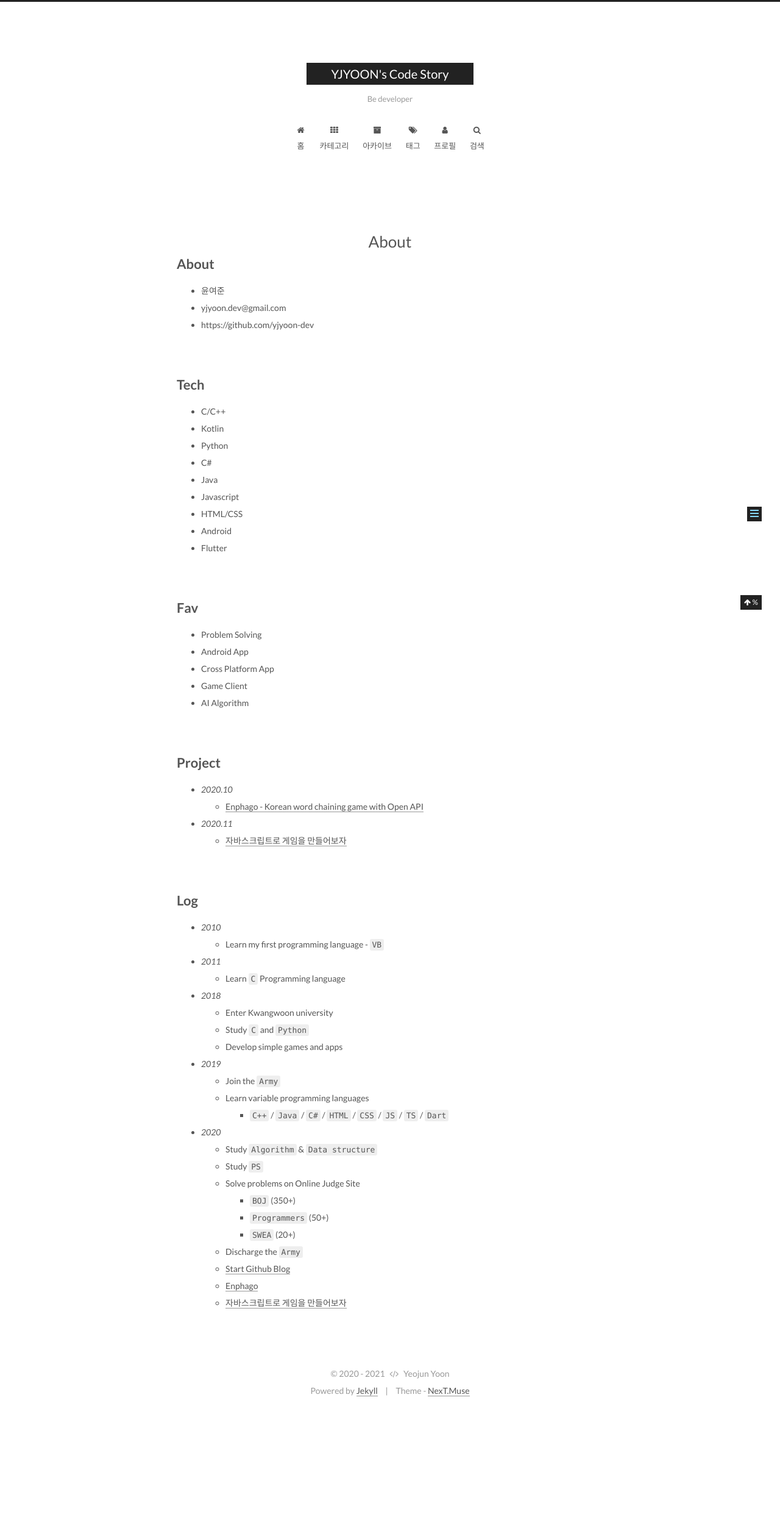
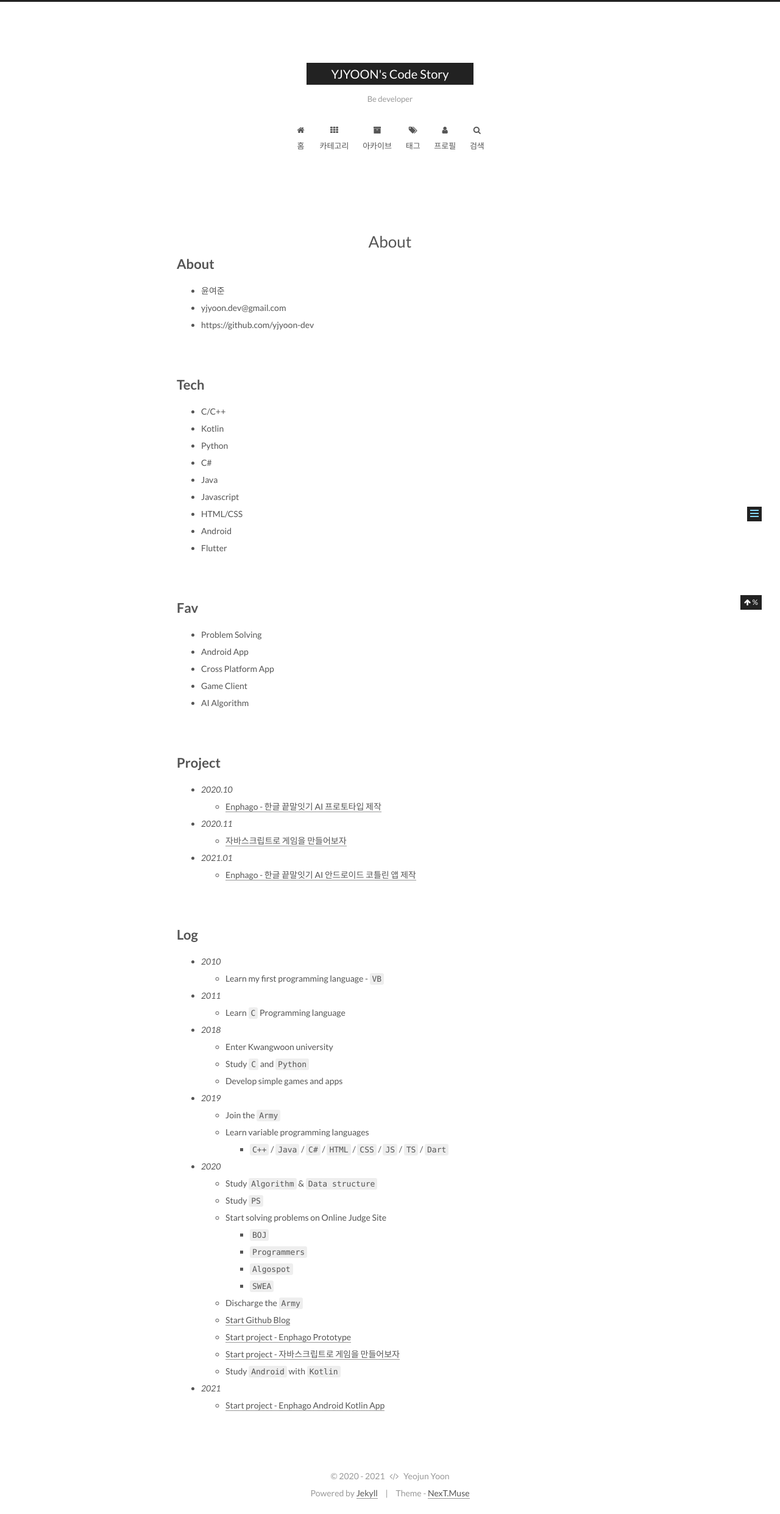
Before and after one commit to yjyoon-dev/yjyoon-dev.github.io, a Jekyll site: the page built from about/index.md, in a window 1280 px wide. Shown: the whole page at 61% size. Built offline with Jekyll 4.4.1, drawn with Linux system fonts in a browser that asks for light colours; comment, search, counter and statistics services are not loaded; our own code applies the rules of GitHub Pages for plain Markdown files; before the commit the page ends 2315 px from its top, so only the background shows below that.

Commit message:
edit profile

```diff
--- a/about/index.md
+++ b/about/index.md
@@ -38,10 +38,13 @@ Fav
 Project
 ===
 - _2020.10_
-  + [Enphago - Korean word chaining game with Open API](https://github.com/yjyoon-dev/enphago)
+  + [Enphago - 한글 끝말잇기 AI 프로토타입 제작](https://github.com/yjyoon-dev/enphago-prototype)
 
 - _2020.11_
   + [자바스크립트로 게임을 만들어보자](https://github.com/yjyoon-dev/vanilla-javascript-game)
+
+- _2021.01_
+  + [Enphago - 한글 끝말잇기 AI 안드로이드 코틀린 앱 제작](https://github.com/yjyoon-dev/enphago-android)
 
 <br>
 
@@ -65,11 +68,15 @@ Log
 - _2020_
     + Study `Algorithm` & `Data structure`
     + Study `PS`
-    + Solve problems on Online Judge Site
-      + `BOJ` (350+)
-      + `Programmers` (50+)
-      + `SWEA` (20+)
+    + Start solving problems on Online Judge Site
+      + `BOJ`
+      + `Programmers`
+      + `Algospot`
+      + `SWEA`
     + Discharge the `Army`
     + [Start Github Blog](https://yjyoon-dev.github.io)
-    + [Enphago](https://github.com/yjyoon-dev/enphago)
-    + [자바스크립트로 게임을 만들어보자](https://github.com/yjyoon-dev/vanilla-javascript-game)
+    + [Start project - Enphago Prototype](https://github.com/yjyoon-dev/enphago-prototype)
+    + [Start project - 자바스크립트로 게임을 만들어보자](https://github.com/yjyoon-dev/vanilla-javascript-game)
+    + Study `Android` with `Kotlin`
+- _2021_
+    + [Start project - Enphago Android Kotlin App](https://github.com/yjyoon-dev/enphago-android)
```
